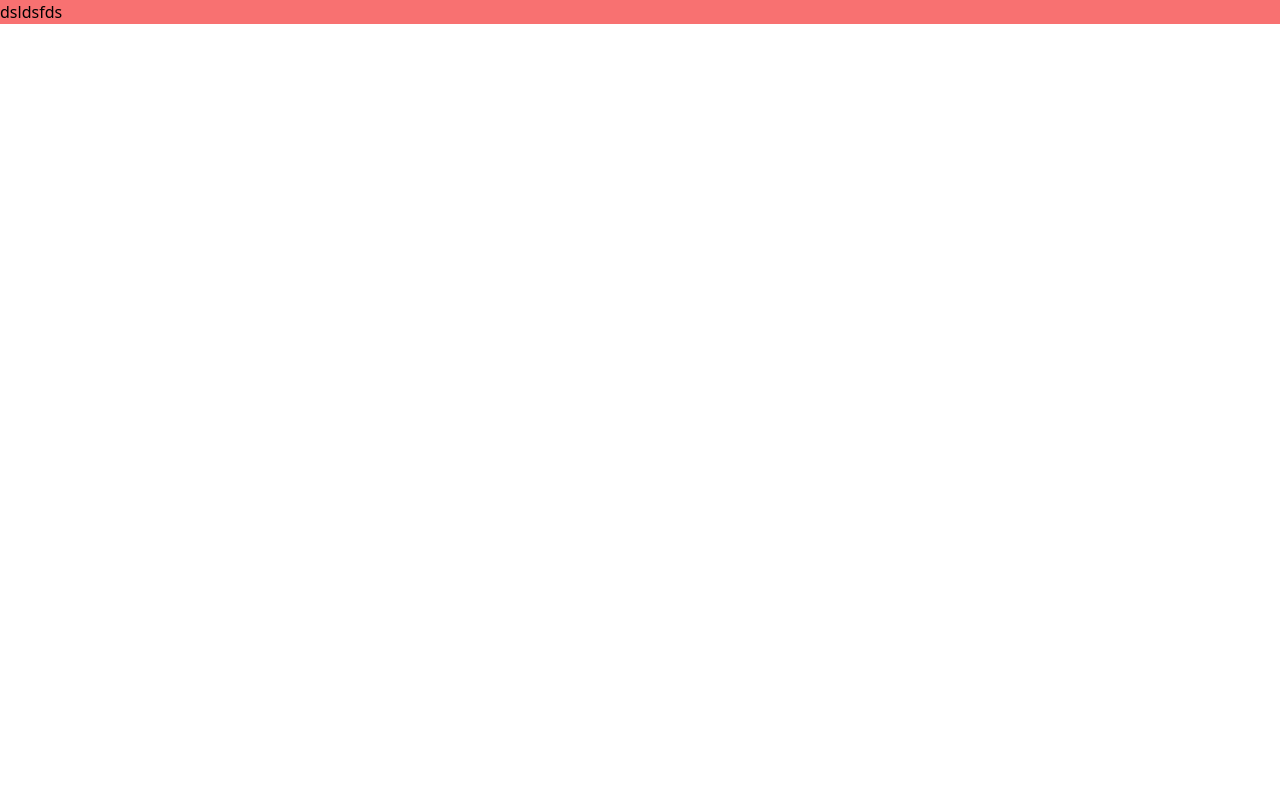
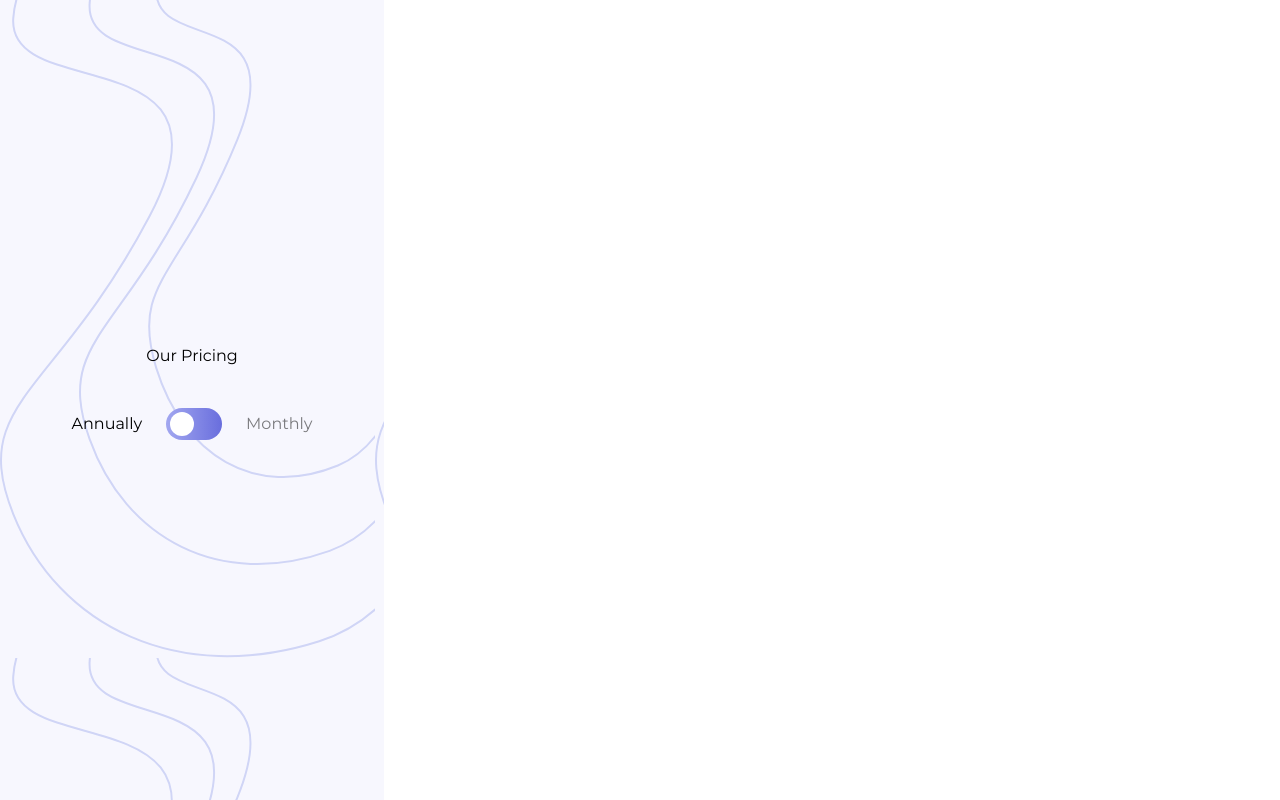
Before and after one commit to Georginio-prod/pricing-component, a Vue app: page / in a window 1280 px wide. Built offline with nearby package versions, Linux system fonts and the light colour scheme.

Commit message:
style: add the toggle switch component for the card

```diff
--- a/src/components/toggle.vue
+++ b/src/components/toggle.vue
@@ -1,15 +1,58 @@
-<script setup>
+<template>
+    <div
+        class="min-h-screen max-w-sm h-full w-full flex flex-col items-center justify-center bg-background bg-[url('/public/bg-top.svg')] px-6">
+
+        <div class="text-center px-16 pt-16 pb-20">
+            <p>
+                Our Pricing
+            </p>
+
+            <div class=" flex items-center pt-10">
+                <div class="flex items-center gap-6">
+                    <span :class="{ 'opacity-50 ': isYearly }">
+                        Annually
+                    </span>
+                    <label class="relative flex items-center cursor-pointer ">
+                        <input type="checkbox" class="sr-only peer" v-model="isYearly" />
+                        <span
+                            class="w-14 h-8 rounded-full flex flex-shrink-0 items-center p-1 transition-colors duration-300"
+                            :class="isYearly ? 'bg-gradient-to-r from-linear to-linear1' : 'bg-gradient-to-r from-linear to-linear1'">
+
+                            <span class="w-6 h-6 rounded-full block transform transition-transform duration-300"
+                                :class="{ 'translate-x-6': isYearly, 'translate-x-0': !isYearly, 'bg-white': true }"></span>
+                        </span>
+
+                    </label>
+                    <span :class="{ 'opacity-50': !isYearly }">
+                        Monthly
+                    </span>
+
+                </div>
+            </div>
+        </div>
 
 
+
+
+
+
+    </div>
+</template>
+
+<script>
+
+export default {
+    data() {
+        return {
+            isYearly: false
+        };
+    },
+    methods: {
+        togglePrice() {
+            this.isYearly = !this.isYearly
+        }
+    }
+};
 </script>
 
-<template>
-
-<div class="bg-red-400">
-  dsldsfds
-</div>
-</template>
-
-<style scoped>
-
-</style>
+<style scoped></style>
--- a/src/style.css
+++ b/src/style.css
@@ -1,3 +1,12 @@
 @tailwind base;
 @tailwind components;
 @tailwind utilities;
+
+* {
+    box-sizing: border-box;
+    margin: 0;
+    padding: 0;
+    /* border: 1px solid red; */
+    font-family: "Montserrat";
+
+}
--- a/tailwind.config.js
+++ b/tailwind.config.js
@@ -5,7 +5,13 @@ export default {
     "./src/**/*.{vue,js,ts,jsx,tsx}",
   ],
   theme: {
-    extend: {},
+    extend: {
+      colors: {
+        background : "#F7F7FE",
+        linear: "#A2A7F0",
+        linear1: "#696EDD",
+      }
+    },
   },
   plugins: [],
 }
```
